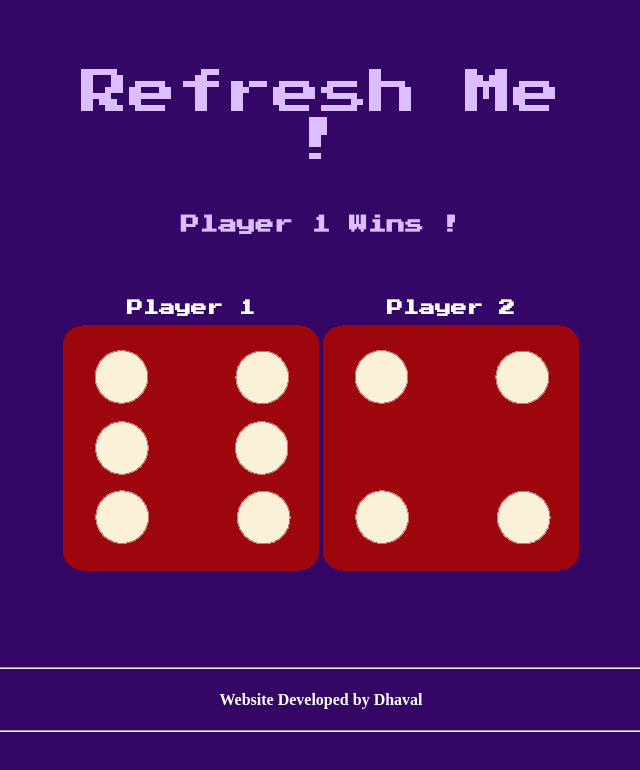
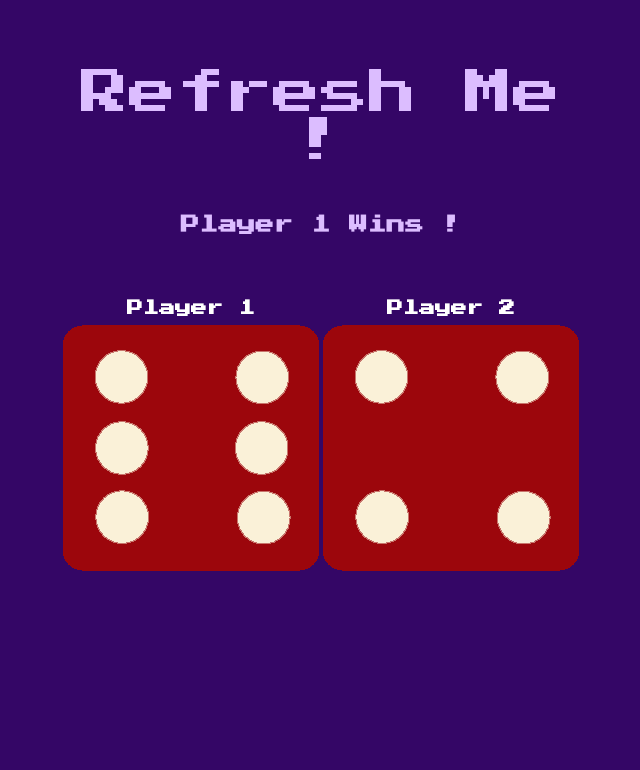
Before and after one commit to dhavalsangani/dice-game, a plain HTML site: page index.html in a window 1280 px wide. Shown: the whole page, without its empty margins (319-959 px from the left). Drawn offline with Linux system fonts and the light colour scheme.

Commit message:
Update index.html

```diff
--- a/index.html
+++ b/index.html
@@ -24,9 +24,9 @@
         </tr>
     </table>
     <div class="bottom">
-    <hr>
+<!--     <hr>
     <h4 class="bottompage">Website Developed by Dhaval</h4>
-    <hr>
+    <hr> -->
     </div>
     <script src="js/index.js"></script>
 </body>
```
